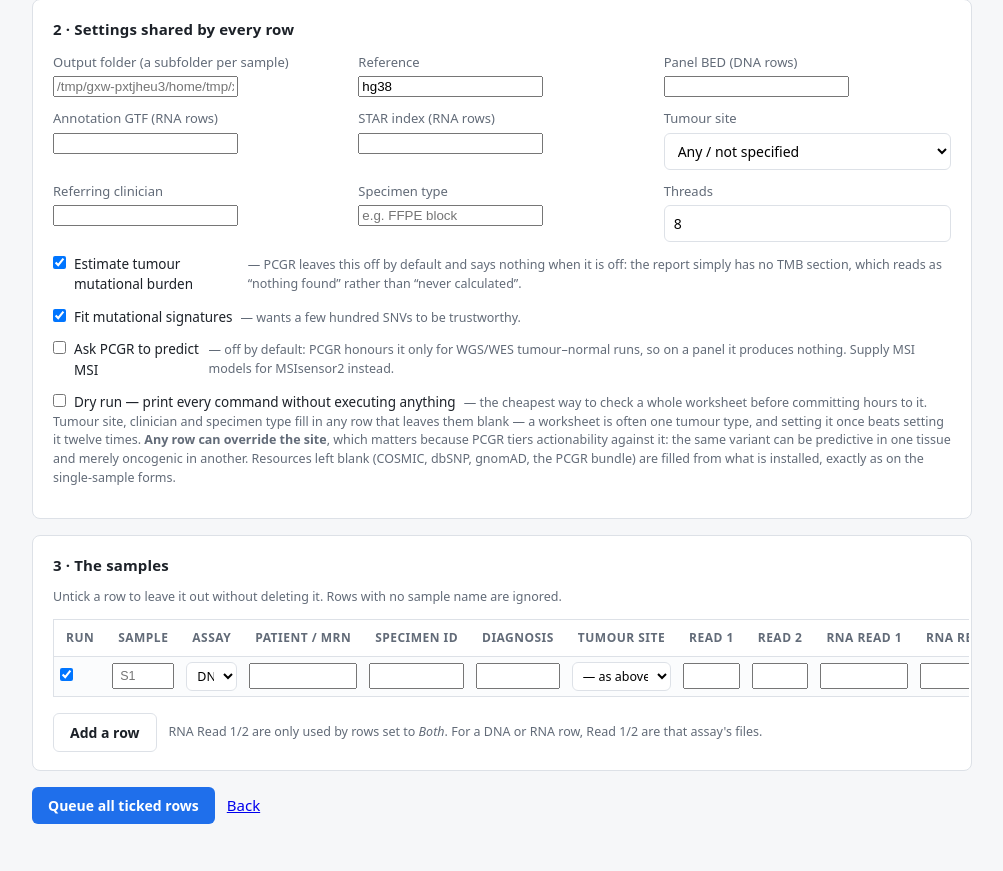
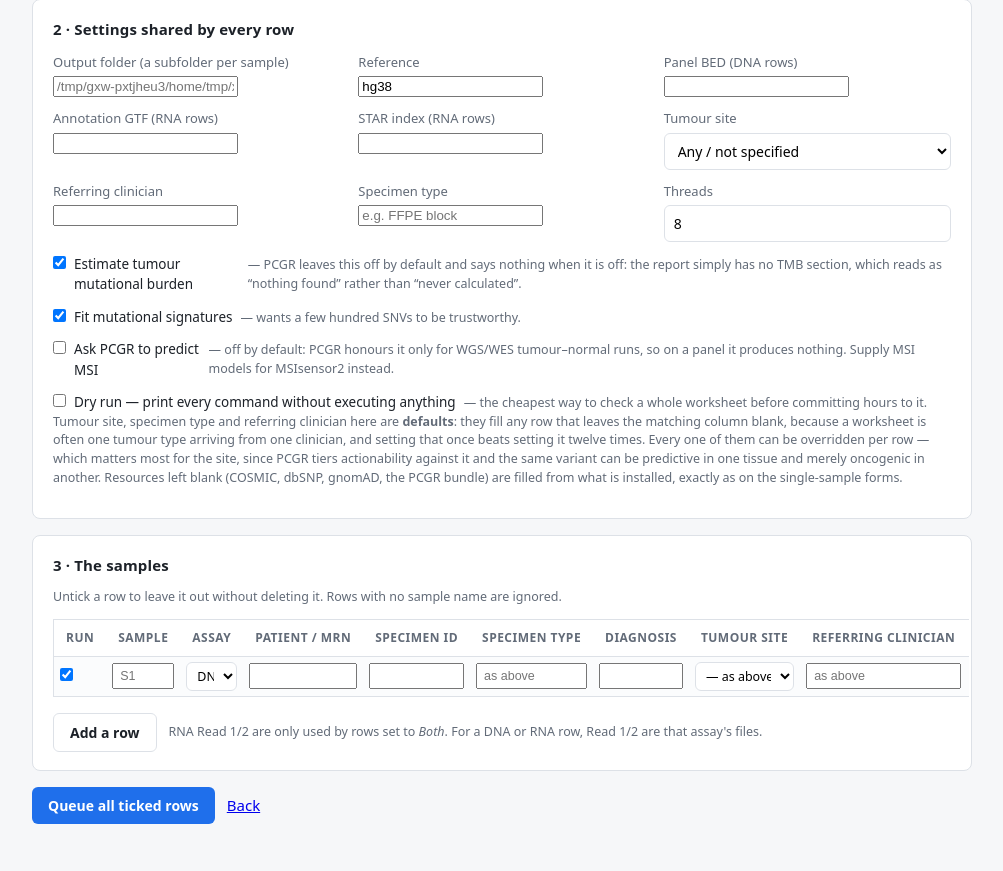
Before and after one commit to gsumathipala/cancer-genomics-pipelines, a Flask app: page /new/worksheet in a window 1280 px wide. Shown: the part 591-1462 px from the top of the page, without its empty margins (138-1141 px from the left). Run offline with Flask 3, Linux system fonts and the light colour scheme.

Commit message:
Put specimen type and referring clinician in the worksheet grid
Both were already per-row fields -- they live in PATIENT_FIELDS, so a row
value already overrode the header -- but they sat behind the per-row
expander, which meant nobody would find them and in practice every sample
in a batch inherited one value.

They belong in the grid because they genuinely vary within a batch: a
worksheet mixes FFPE blocks with fresh marrow, and specimens arrive from
several clinicians. The rule this encodes: anything a reader would check
DOWN A COLUMN belongs in the grid; the expander is for fields you fill
once and rarely re-read.

The header keeps both as DEFAULTS rather than losing them, alongside
tumour site -- a worksheet is often one specimen type from one clinician,
and setting that once beats setting it twelve times. Blank columns show
"as above" so an inherited value is visibly distinct from a typed one.

Verified: two rows override specimen type and clinician independently, the
third inherits the header, and each value reaches its own run's patient
record.

Co-Authored-By: Claude Opus 5 <noreply@anthropic.com>

```diff
--- a/webapp/app.py
+++ b/webapp/app.py
@@ -871,7 +871,13 @@ WORKSHEET_RUN_FIELDS = ("include", "sample", "assay", "panel",
 # The columns shown inline in the grid. The rest of the patient fields are
 # per row too, behind a per-row expander -- a worksheet with eighteen
 # visible columns is one nobody fills in correctly.
-WORKSHEET_INLINE_PATIENT = ("patient_id", "specimen_id", "diagnosis")
+# Specimen type and referring clinician are inline rather than behind the
+# expander because they genuinely vary within a batch: a worksheet mixes
+# FFPE blocks with fresh marrow, and specimens arrive from several
+# clinicians. Anything a reader would check DOWN A COLUMN belongs in the
+# grid; the expander is for fields you fill once and rarely re-read.
+WORKSHEET_INLINE_PATIENT = ("patient_id", "specimen_id", "specimen_type",
+                            "diagnosis", "referring_clinician")
 
 
 def worksheet_row_fields():
--- a/webapp/templates/worksheet.html
+++ b/webapp/templates/worksheet.html
@@ -113,12 +113,14 @@
       <span class="hint inline">&mdash; the cheapest way to check a whole
       worksheet before committing hours to it.</span></label>
 
-    <p class="hint">Tumour site, clinician and specimen type fill in any row
-      that leaves them blank &mdash; a worksheet is often one tumour type,
-      and setting it once beats setting it twelve times. <strong>Any row
-      can override the site</strong>, which matters because PCGR tiers
-      actionability against it: the same variant can be predictive in one
-      tissue and merely oncogenic in another. Resources left blank
+    <p class="hint">Tumour site, specimen type and referring clinician here
+      are <strong>defaults</strong>: they fill any row that leaves the
+      matching column blank, because a worksheet is often one tumour type
+      arriving from one clinician, and setting that once beats setting it
+      twelve times. Every one of them can be overridden per row &mdash;
+      which matters most for the site, since PCGR tiers actionability
+      against it and the same variant can be predictive in one tissue and
+      merely oncogenic in another. Resources left blank
       (COSMIC, dbSNP, gnomAD, the PCGR bundle) are filled from what is
       installed, exactly as on the single-sample forms.</p>
   </section>
@@ -137,8 +139,10 @@
             <th>Assay</th>
             <th>Patient / MRN</th>
             <th>Specimen ID</th>
+            <th>Specimen type</th>
             <th>Diagnosis</th>
             <th title="Drives PCGR's actionability tiering for this sample">Tumour site</th>
+            <th>Referring clinician</th>
             <th>Read 1</th>
             <th>Read 2</th>
             <th title="Only used by hybrid rows">RNA Read 1</th>
@@ -164,6 +168,8 @@
             </td>
             <td><input name="row-{{ i }}-patient_id" value="{{ row.get('patient_id','') }}" size="10"></td>
             <td><input name="row-{{ i }}-specimen_id" value="{{ row.get('specimen_id','') }}" size="10"></td>
+            <td><input name="row-{{ i }}-specimen_type" value="{{ row.get('specimen_type','') }}"
+                       size="12" placeholder="as above"></td>
             <td><input name="row-{{ i }}-diagnosis" value="{{ row.get('diagnosis','') }}" size="14"></td>
             <td>
               {#- Blank means "use the header's site". Spelled out rather
@@ -179,15 +185,18 @@
                 {% endfor %}
               </select>
             </td>
-            <td><input name="row-{{ i }}-r1" value="{{ row.get('r1','') }}" size="26"></td>
-            <td><input name="row-{{ i }}-r2" value="{{ row.get('r2','') }}" size="26"></td>
+            <td><input name="row-{{ i }}-referring_clinician"
+                       value="{{ row.get('referring_clinician','') }}"
+                       size="14" placeholder="as above"></td>
+            <td><input name="row-{{ i }}-r1" value="{{ row.get('r1','') }}" size="22"></td>
+            <td><input name="row-{{ i }}-r2" value="{{ row.get('r2','') }}" size="22"></td>
             <td><input name="row-{{ i }}-rna_r1" value="{{ row.get('rna_r1','') }}" size="20"></td>
             <td><input name="row-{{ i }}-rna_r2" value="{{ row.get('rna_r2','') }}" size="20"></td>
             <td><button type="button" class="linkish morebtn"
                         data-row="{{ i }}">more</button></td>
           </tr>
           <tr class="morerow" id="more-{{ i }}" hidden>
-            <td colspan="12">
+            <td colspan="14">
               <div class="fields">
                 {% for key, label in patient_fields %}
                   {% if key not in inline_patient %}
```
Also changed, not shown: 1 other file.
